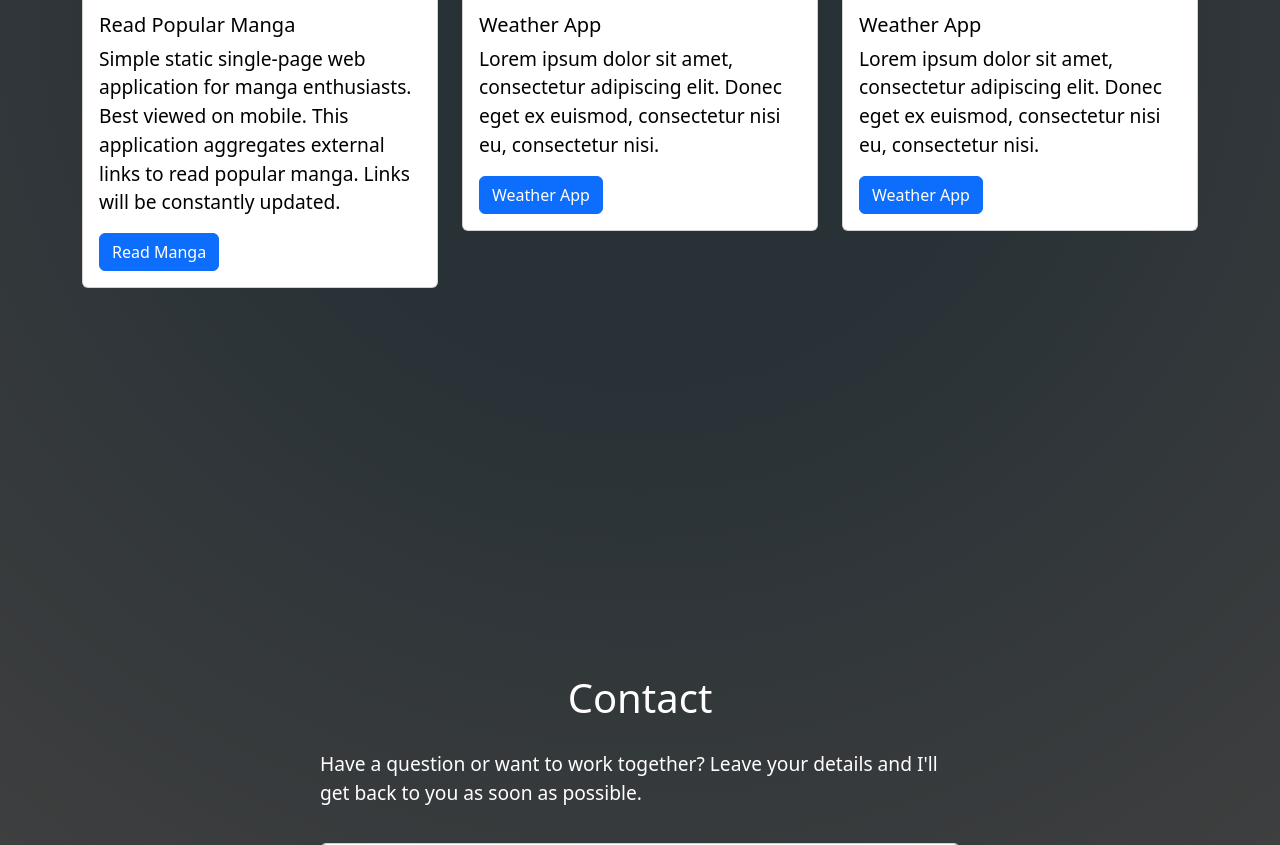
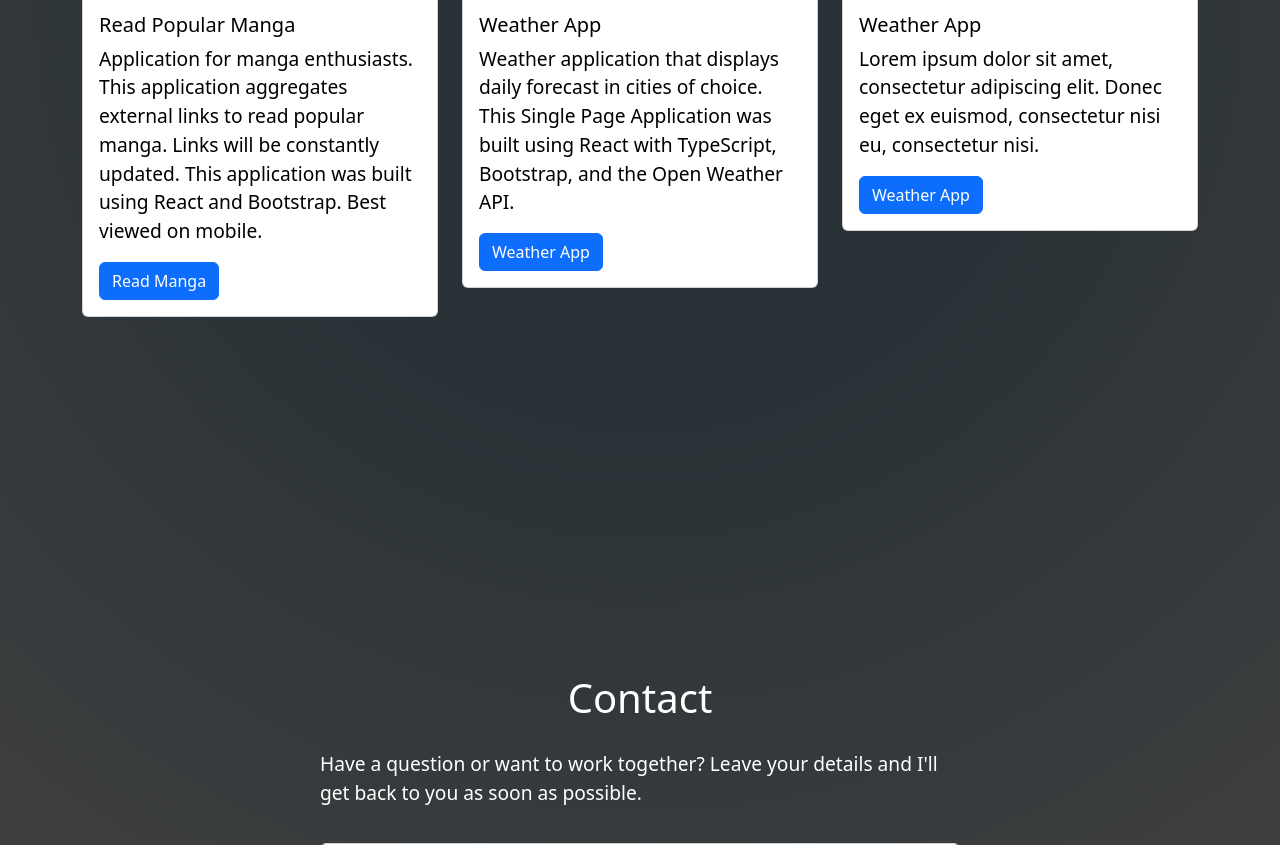
Before and after one commit to anorga/portfolio-site, a plain HTML site: page index.html in a window 1280 px wide. Shown: the part 1247-2092 px from the top of the page. Drawn offline with nearby package versions, Linux system fonts and the light colour scheme.

Commit message:
Update index.html

```diff
--- a/index.html
+++ b/index.html
@@ -64,7 +64,8 @@
                         <div class="card-body">
                             <h5 class="card-title">Read Popular Manga</h5>
                             <p class="card-text">
-                                Simple static single-page web application for manga enthusiasts. Best viewed on mobile. This application aggregates external links to read popular manga. Links will be constantly updated.
+                                Application for manga enthusiasts. This application
+                                aggregates external links to read popular manga. Links will be constantly updated. This application was built using React and Bootstrap. Best viewed on mobile.
                             </p>
                             <a href="https://github.com/anorga/manga-react-app" class="btn btn-primary">Read Manga</a>
                         </div>
@@ -76,8 +77,7 @@
                         <div class="card-body">
                             <h5 class="card-title">Weather App</h5>
                             <p class="card-text">
-                                Lorem ipsum dolor sit amet, consectetur adipiscing elit. Donec eget ex euismod,
-                                consectetur nisi eu, consectetur nisi.
+                                Weather application that displays daily forecast in cities of choice. This Single Page Application was built using React with TypeScript, Bootstrap, and the Open Weather API.
                             </p>
                             <a href="https://github.com/anorga/weather-app.git" class="btn btn-primary">Weather App</a>
                         </div>
```
